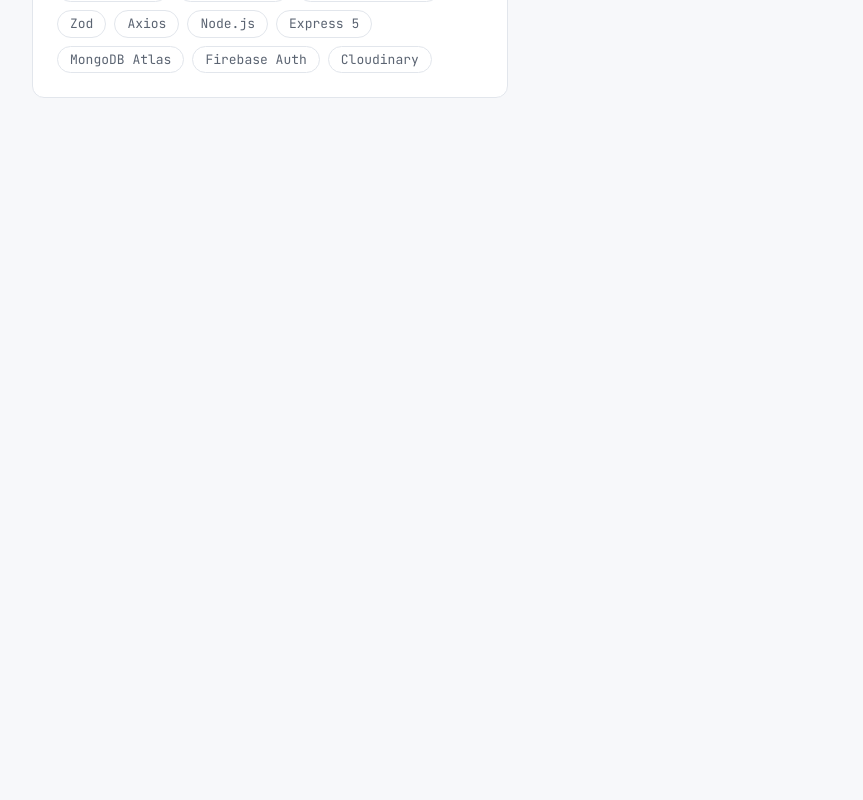
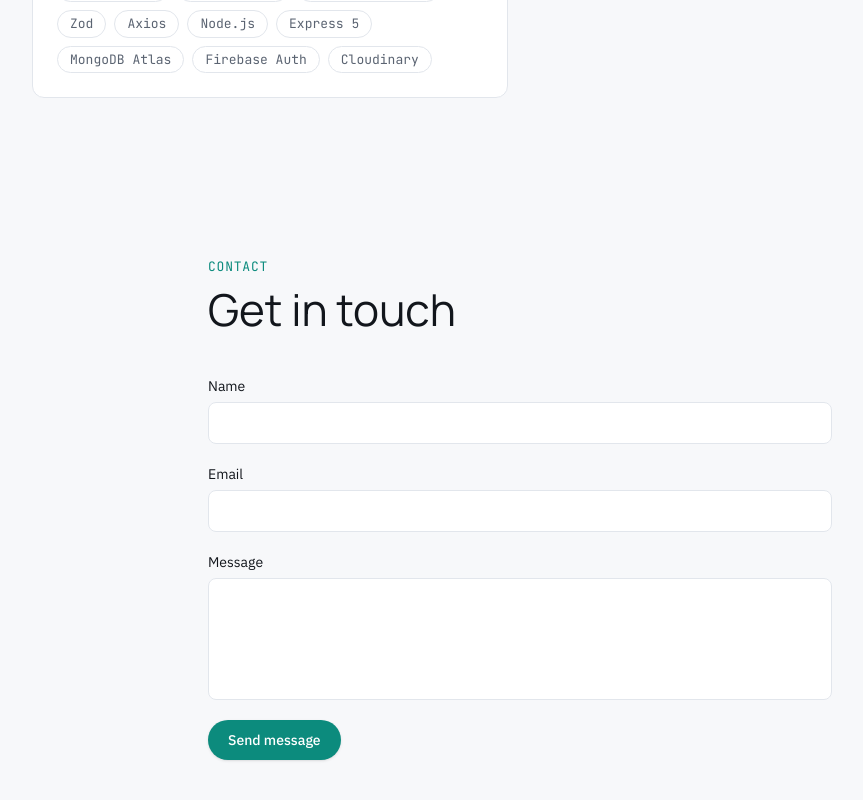
Before and after one commit to Jakirhossain80/portfolio-me-c, a Next.js app: page / in a window 1280 px wide. Shown: the part 3084-3884 px from the top of the page, without its empty margins (120-983 px from the left). Before the commit the page ends 3262 px from the top, so only its background shows below. Built offline with nearby package versions, Linux system fonts and the light colour scheme.

Commit message:
Contact section done

```diff
--- /dev/null
+++ b/app/api/contact/route.ts
@@ -0,0 +1,42 @@
+import { NextResponse } from "next/server";
+import { Resend } from "resend";
+import { contactSchema } from "@/lib/validations/contact";
+
+const CONTACT_RECIPIENT = "jakir.devbd@gmail.com";
+
+export async function POST(request: Request) {
+  const body = await request.json().catch(() => null);
+  const parsed = contactSchema.safeParse(body);
+
+  if (!parsed.success) {
+    return NextResponse.json({ error: "Invalid submission" }, { status: 400 });
+  }
+
+  const { name, email, message, company } = parsed.data;
+
+  // Honeypot tripped — silently report success so bots don't learn anything.
+  if (company) {
+    return NextResponse.json({ ok: true });
+  }
+
+  const apiKey = process.env.RESEND_API_KEY;
+  if (!apiKey) {
+    return NextResponse.json({ error: "Email service is not configured" }, { status: 500 });
+  }
+
+  const resend = new Resend(apiKey);
+
+  const { error } = await resend.emails.send({
+    from: "Portfolio Contact Form <onboarding@resend.dev>",
+    to: CONTACT_RECIPIENT,
+    replyTo: email,
+    subject: `New message from ${name}`,
+    text: `From: ${name} <${email}>\n\n${message}`,
+  });
+
+  if (error) {
+    return NextResponse.json({ error: "Failed to send message" }, { status: 502 });
+  }
+
+  return NextResponse.json({ ok: true });
+}
--- a/app/globals.css
+++ b/app/globals.css
@@ -7,6 +7,7 @@
   --foreground: #12161C;
   --muted: #5B6472;
   --accent: #0C8B7D;
+  --error: #DC2626;
 }
 
 @media (prefers-color-scheme: dark) {
@@ -17,6 +18,7 @@
     --foreground: #EDEFF2;
     --muted: #8B96A5;
     --accent: #14B8A6;
+    --error: #F87171;
   }
 }
 
@@ -27,6 +29,7 @@
   --color-foreground: var(--foreground);
   --color-muted: var(--muted);
   --color-accent: var(--accent);
+  --color-error: var(--error);
 
   --font-heading: var(--font-heading);
   --font-body: var(--font-body);
--- a/app/page.tsx
+++ b/app/page.tsx
@@ -3,6 +3,7 @@ import Hero from "@/components/Hero";
 import About from "@/components/About";
 import Skills from "@/components/Skills";
 import Projects from "@/components/Projects";
+import Contact from "@/components/Contact";
 
 export default function Home() {
   return (
@@ -13,6 +14,7 @@ export default function Home() {
         <About />
         <Skills />
         <Projects />
+        <Contact />
       </main>
     </>
   );
--- /dev/null
+++ b/components/Contact.tsx
@@ -0,0 +1,138 @@
+"use client";
+
+import { useState } from "react";
+import { useForm } from "react-hook-form";
+import { zodResolver } from "@hookform/resolvers/zod";
+import SectionHeading from "@/components/ui/SectionHeading";
+import Reveal from "@/components/ui/Reveal";
+import Button from "@/components/ui/Button";
+import { contactSchema, type ContactFormValues } from "@/lib/validations/contact";
+
+type SubmitStatus = "idle" | "success" | "error";
+
+const fieldClasses =
+  "w-full rounded-lg border border-border bg-surface px-4 py-2.5 text-sm text-foreground " +
+  "transition duration-200 ease-out placeholder:text-muted " +
+  "focus:outline-none focus:ring-2 focus:ring-accent focus:border-accent";
+
+export default function Contact() {
+  const [status, setStatus] = useState<SubmitStatus>("idle");
+
+  const {
+    register,
+    handleSubmit,
+    reset,
+    formState: { errors, isSubmitting },
+  } = useForm<ContactFormValues>({
+    resolver: zodResolver(contactSchema),
+    defaultValues: { name: "", email: "", message: "", company: "" },
+  });
+
+  async function onSubmit(values: ContactFormValues) {
+    setStatus("idle");
+    try {
+      const res = await fetch("/api/contact", {
+        method: "POST",
+        headers: { "Content-Type": "application/json" },
+        body: JSON.stringify(values),
+      });
+
+      if (!res.ok) throw new Error("Request failed");
+
+      setStatus("success");
+      reset();
+    } catch {
+      setStatus("error");
+    }
+  }
+
+  return (
+    <section id="contact" className="mx-auto max-w-2xl px-6 py-20">
+      <Reveal>
+        <SectionHeading eyebrow="Contact" title="Get in touch" />
+      </Reveal>
+
+      <Reveal delay={90}>
+        <form
+          onSubmit={handleSubmit(onSubmit)}
+          noValidate
+          className="mt-10 flex flex-col gap-5"
+        >
+          {/* Honeypot — hidden from real users, left blank; bots often fill it in. */}
+          <div className="absolute left-[-9999px] top-auto h-0 w-0 overflow-hidden" aria-hidden="true">
+            <label htmlFor="company">Company</label>
+            <input
+              id="company"
+              type="text"
+              tabIndex={-1}
+              autoComplete="off"
+              {...register("company")}
+            />
+          </div>
+
+          <div className="flex flex-col gap-1.5">
+            <label htmlFor="name" className="text-sm text-foreground">
+              Name
+            </label>
+            <input
+              id="name"
+              type="text"
+              autoComplete="name"
+              className={fieldClasses}
+              {...register("name")}
+            />
+            {errors.name && (
+              <p className="text-xs text-error">{errors.name.message}</p>
+            )}
+          </div>
+
+          <div className="flex flex-col gap-1.5">
+            <label htmlFor="email" className="text-sm text-foreground">
+              Email
+            </label>
+            <input
+              id="email"
+              type="email"
+              autoComplete="email"
+              className={fieldClasses}
+              {...register("email")}
+            />
+            {errors.email && (
+              <p className="text-xs text-error">{errors.email.message}</p>
+            )}
+          </div>
+
+          <div className="flex flex-col gap-1.5">
+            <label htmlFor="message" className="text-sm text-foreground">
+              Message
+            </label>
+            <textarea
+              id="message"
+              rows={5}
+              className={`${fieldClasses} resize-none`}
+              {...register("message")}
+            />
+            {errors.message && (
+              <p className="text-xs text-error">{errors.message.message}</p>
+            )}
+          </div>
+
+          <Button type="submit" variant="primary" disabled={isSubmitting} className="self-start">
+            {isSubmitting ? "Sending..." : "Send message"}
+          </Button>
+
+          {status === "success" && (
+            <p className="text-sm text-accent">
+              Message sent — I&apos;ll get back to you soon.
+            </p>
+          )}
+          {status === "error" && (
+            <p className="text-sm text-error">
+              Something went wrong sending your message. Please try again.
+            </p>
+          )}
+        </form>
+      </Reveal>
+    </section>
+  );
+}
--- /dev/null
+++ b/lib/validations/contact.ts
@@ -0,0 +1,13 @@
+import { z } from "zod";
+
+export const contactSchema = z.object({
+  name: z.string().trim().min(2, "Name must be at least 2 characters"),
+  email: z.string().trim().email("Enter a valid email address"),
+  message: z.string().trim().min(10, "Message must be at least 10 characters"),
+  // Honeypot: real users never see or fill this field. Checked explicitly
+  // (not constrained here) so a filled value can be rejected server-side
+  // with a distinct, deliberate code path instead of a generic validation error.
+  company: z.string().optional(),
+});
+
+export type ContactFormValues = z.infer<typeof contactSchema>;
--- a/package.json
+++ b/package.json
@@ -9,10 +9,14 @@
     "lint": "eslint"
   },
   "dependencies": {
+    "@hookform/resolvers": "^5.9.1",
     "lucide-react": "^1.38.0",
     "next": "16.3.4",
     "react": "19.2.8",
-    "react-dom": "19.2.8"
+    "react-dom": "19.2.8",
+    "react-hook-form": "^7.87.0",
+    "resend": "^6.25.0",
+    "zod": "^4.5.4"
   },
   "devDependencies": {
     "@tailwindcss/postcss": "^4",
```
Also changed, not shown: 1 other file (tests, documents, lock files or other folders).
